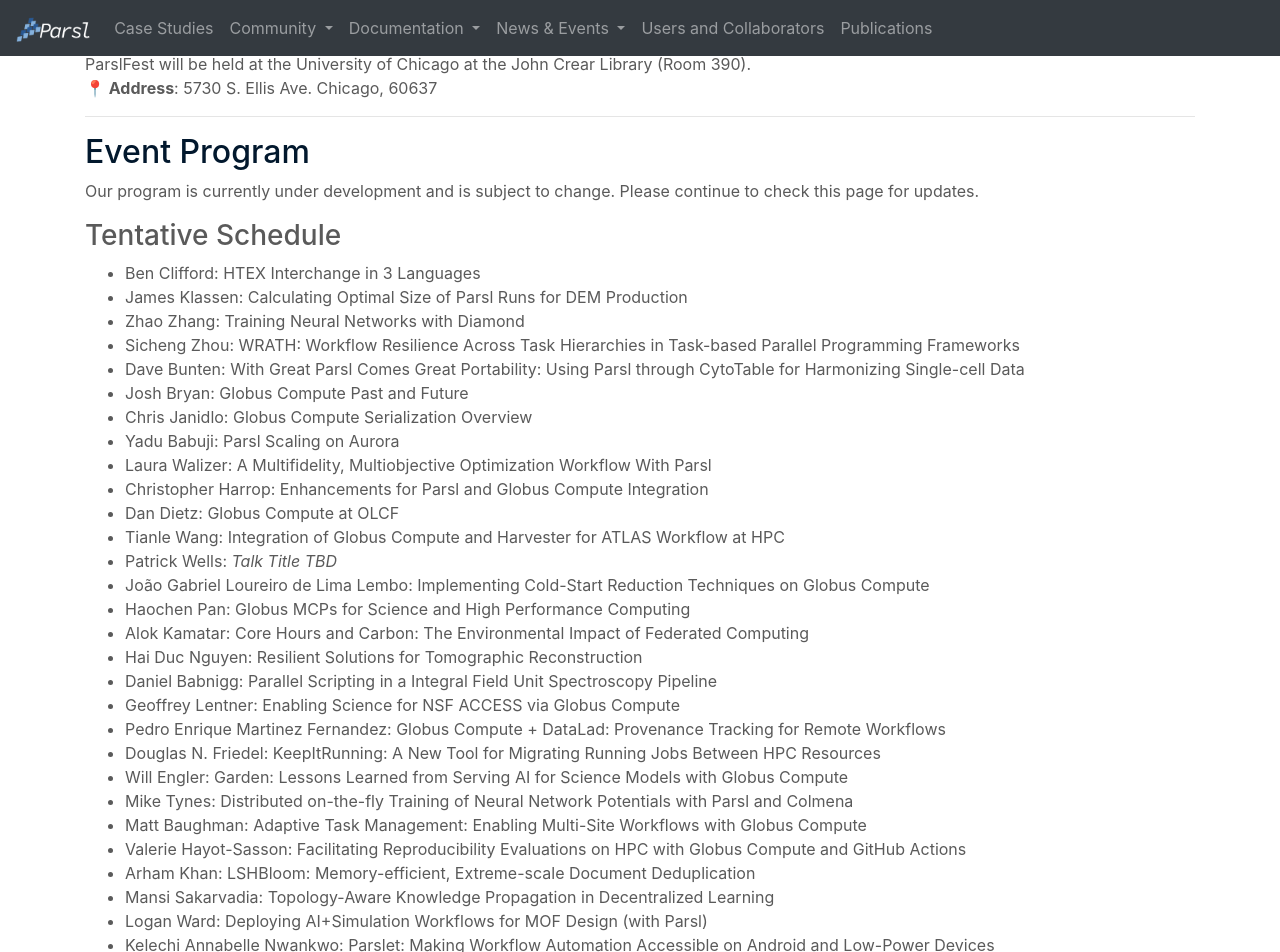
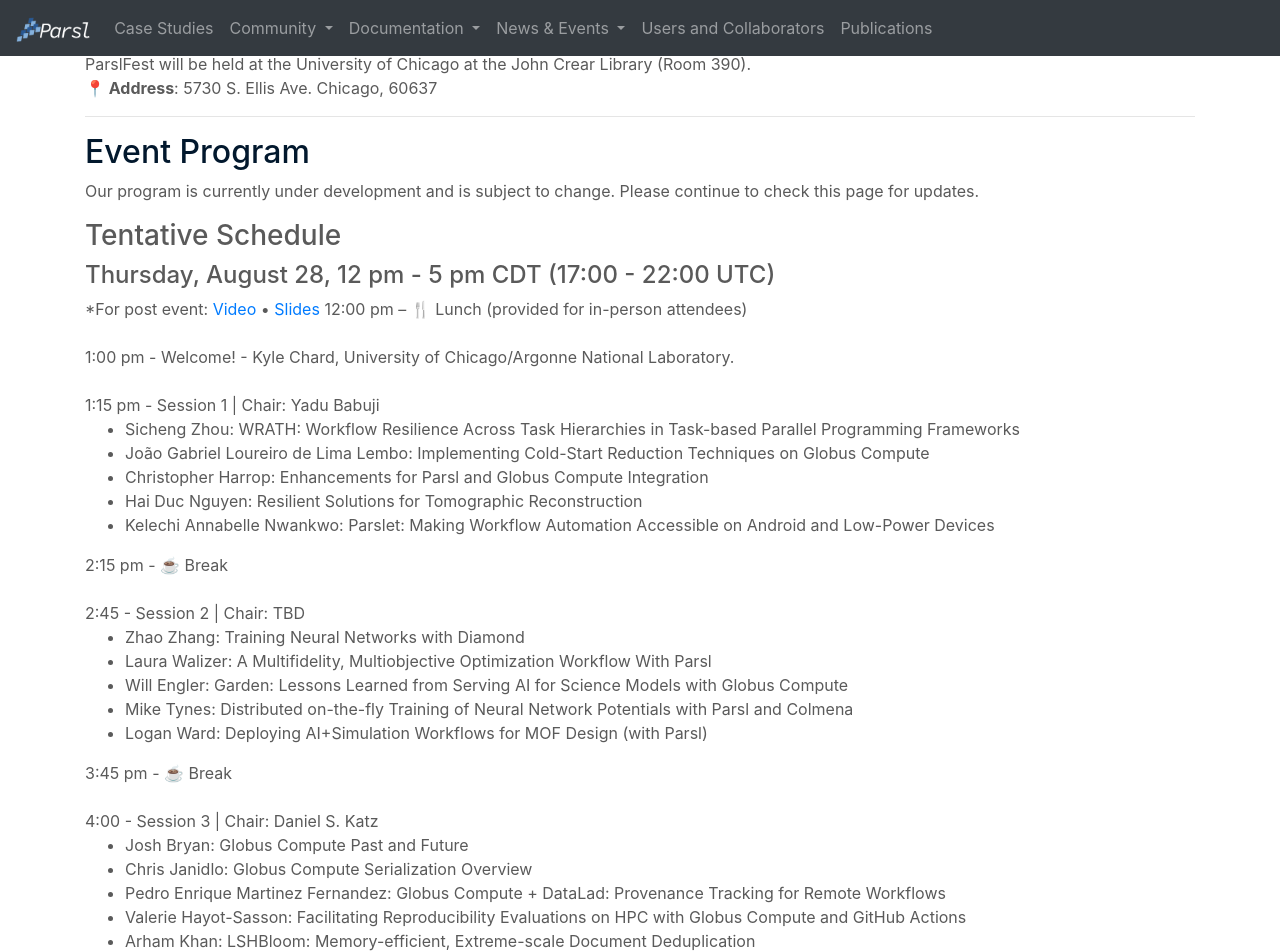
Before and after one commit to Parsl/parsl.github.io, a Jekyll site: the page built from parslfest/parslfest2025.html, in a window 1280 px wide and 1400 px high, scrolled down 970 px. Shown: the top 952 px of the window. Built offline with Jekyll 4.4.1, drawn with Linux system fonts in a browser that asks for light colours; some of the changed lines change nothing that is shown; some of the changed text lies outside the part shown.

Commit message:
Update parslfest2025.html

```diff
--- a/parslfest/parslfest2025.html
+++ b/parslfest/parslfest2025.html
@@ -95,7 +95,7 @@
 	<p>Our program is currently under development and is subject to change. Please continue to check this page for updates.</p>
 
 	<h3>Tentative Schedule</h3>
-	<ul>
+	<!--<ul>
 		<li>Ben Clifford: HTEX Interchange in 3 Languages</li>
 		<li>James Klassen: Calculating Optimal Size of Parsl Runs for DEM Production</li>
 		<li>Zhao Zhang: Training Neural Networks with Diamond</li>
@@ -108,7 +108,7 @@
 		<li>Christopher Harrop: Enhancements for Parsl and Globus Compute Integration</li>
 		<li>Dan Dietz: Globus Compute at OLCF</li>
 		<li>Tianle Wang: Integration of Globus Compute and Harvester for ATLAS Workflow at HPC</li>
-		<li>Patrick Wells: <em>Talk Title TBD</em></li>
+		<li>Patrick Wells: OpenCosmo</li>
 		<li>João Gabriel Loureiro de Lima Lembo: Implementing Cold-Start Reduction Techniques on Globus Compute</li>
 		<li>Haochen Pan: Globus MCPs for Science and High Performance Computing</li>
 		<li>Alok Kamatar: Core Hours and Carbon: The Environmental Impact of Federated Computing</li>
@@ -125,10 +125,10 @@
 		<li>Mansi Sakarvadia: Topology-Aware Knowledge Propagation in Decentralized Learning</li>
 		<li>Logan Ward: Deploying AI+Simulation Workflows for MOF Design (with Parsl)</li>
 		<li>Kelechi Annabelle Nwankwo: Parslet: Making Workflow Automation Accessible on Android and Low-Power Devices</li>
-		<li>Stefan Gary: Using parsl-perf to evaluate performance in a hybrid HPC environment</li>
-	</ul>
+		<li>Stefan Gary: Using parsl-perf to Evaluate Performance in a Hybrid HPC Environment</li>
+	</ul>-->
 
-      <!--<h4>Thursday, August 28, 12 pm - 5 pm CDT (17:00 - 22:00 UTC)</h4>
+     <h4>Thursday, August 28, 12 pm - 5 pm CDT (17:00 - 22:00 UTC)</h4>
 
 	*For post event: <a href="link" target="_blank">Video</a> • <a href="link">Slides</a>
 
@@ -139,7 +139,7 @@
       1:15 pm - Session 1 | Chair: Yadu Babuji
       <ul>
 		<li>Sicheng Zhou: WRATH: Workflow Resilience Across Task Hierarchies in Task-based Parallel Programming Frameworks</li>
-	<!--<li>João Gabriel Loureiro de Lima Lembo: Implementing Cold-Start Reduction Techniques on Globus Compute</li>
+		<li>João Gabriel Loureiro de Lima Lembo: Implementing Cold-Start Reduction Techniques on Globus Compute</li>
 		<li>Christopher Harrop: Enhancements for Parsl and Globus Compute Integration</li>
 		<li>Hai Duc Nguyen: Resilient Solutions for Tomographic Reconstruction</li>
 		<li>Kelechi Annabelle Nwankwo: Parslet: Making Workflow Automation Accessible on Android and Low-Power Devices</li>
@@ -160,56 +160,56 @@
 
       4:00 - Session 3 | Chair: Daniel S. Katz
       <ul>
-	<li>Douglas N. Friedel: Tracking File Provenance with Parsl | <a href="https://youtu.be/hHIqONZbvNU" target="_blank">Video</a> • <a href="2024/doug-friedel_file-provenance.pdf" target="_blank">Slides</a></li>
-	<li>Kevin Hunter Kesling: Globus Compute Update | <a href="https://youtu.be/E8Q-qFrQgNs" target="_blank">Video</a></li>
-	<li>Yadu Babuji: Replacing Channels with Globus Compute Executors in Parsl | <a href="https://youtu.be/6TFTzIdWwUg" target="_blank">Video</a> • <a href="2024/Babuji-Yadu_PF24-Channels-and-GCE.pdf" target="_blank">Slides</a></li>
-	<li>Akila Ravihansa Perera: Enabling Economical and Scalable Genomic Workflows | <a href="https://youtu.be/qiEkhTQeLhU" target="_blank">Video</a> • <a href="2024/perera-akila_scalable-workflows.pdf" target="_blank">Slides</a></li>
-	<li>Gus Ellerm: Extending Globus Compute with RO-Crate Provenance Models | <a href="https://youtu.be/jOseEK3tzv8" target="_blank">Video</a> • <a href="2024/ellerm-gus_pf24-presentation.pdf" target="_blank">Slides</a></li>
+		<li>Josh Bryan: Globus Compute Past and Future</li>
+		<li>Chris Janidlo: Globus Compute Serialization Overview</li>
+		<li>Pedro Enrique Martinez Fernandez: Globus Compute + DataLad: Provenance Tracking for Remote Workflows</li>
+		<li>Valerie Hayot-Sasson: Facilitating Reproducibility Evaluations on HPC with Globus Compute and GitHub Actions</li>
+		<li>Arham Khan: LSHBloom: Memory-efficient, Extreme-scale Document Deduplication</li>
       </ul>
 
       5:00 pm - Closing <br /><br />
 
-      6:00 pm - 🍴 Dinner and Darts <a href='https://flightclubdartsusa.com/chicago/wacker'>FlightClub</a><br /><br />
+      <h4>Friday, August 29, 8:30 am - 4 pm CDT (13:30 - 21:00 UTC)</h4>
 
-      <h4>Friday, September 27, 8:30 am - 4 pm CDT (13:30 - 21:00 UTC)</h4>
+      8:30 am - 🥐 Breakfast (provided for in-person attendees) <br /><br />
 
-      9:00 am - 🥐 Breakfast (provided) <br /><br />
-
-      9:25 am - Session 4 | Chair: Kyle Chard
+      9:00 am - Session 4 | Chair: TBD
       <ul>
-	<li>Josh A. Bryan: Future of Globus Compute | <a href="https://youtu.be/ZKXrrXS_nBU" target="_blank">Video</a> • <a href="2024/bryan-josh_pf24-presentation.pdf" target="_blank">Slides</a></li>
-	<li>Reid Mello: Multi-user Globus Compute Endpoints  | <a href="https://youtu.be/Bt0k4rnBmBY" target="_blank">Video</a> • <a href="2024/mello-reid_pf24-presentation.pdf" target="_blank">Slides</a></li>
-	<li>Andre Bauer: The Globus Compute Dataset: An Open Function-as-a-Service Dataset From the Edge to the Cloud | <a href="https://youtu.be/bN3y0bjsOVs" target="_blank">Video</a> • <a href="2024/bauer-andre_pf24-presentation.pdf" target="_blank">Slides</a></li>
-	<li>Dante D. Sanchez-Gallegos: Creating Wide-Area Distribution Systems with DynoStore and Globus Compute | <a href="https://youtu.be/ULvUVZp5dJQ" target="_blank">Video</a></li>
-	<li>Valerie Hayot-Sasson: Developing Distributed High-performance Computing Capabilities of an Open Science Platform for Robust Epidemic Analysis | <a href="https://youtu.be/9R7zeVVhXp8" target="_blank">Video</a></li>
+		<li>James Klassen: Calculating Optimal Size of Parsl Runs for DEM Production</li>
+		<li>Patrick Wells: OpenCosmo</li>
+		<li>Alok Kamatar: Core Hours and Carbon: The Environmental Impact of Federated Computing</li>
+		<li>Daniel Babnigg: Parallel Scripting in a Integral Field Unit Spectroscopy Pipeline</li>
+		<li>Mansi Sakarvadia: Topology-Aware Knowledge Propagation in Decentralized Learning</li>
       </ul>
 
-      10:25 am - ☕️ Break  <br /><br />
+      10:00 am - ☕️ Break  <br /><br />
 
-      10:40 am - Session 5 | Chair: Yadu Babuji
+      10:15 am - Session 5 | Chair: Kyle Chard
       <ul>
-	<li>Matthew Chung: Seesaw: Elastic Scaling for Task-Based Distributed Programs | <a href="https://youtu.be/wJaVRQqo78w" target="_blank">Video</a> • <a href="2024/Chung-Matthew_Seesaw.pdf" target="_blank">Slides</a></li>
-	<li>Mansi Sakarvadia: Scaling ML Interpretability Experiments Using Parsl | <a href="https://youtu.be/BNlYBI8-Nuo" target="_blank">Video</a> • <a href="2024/sakarvadia_mansi_interpretable_ML_workflows.pdf" target="_blank">Slides</a></li>
-	<li>Takuya Kurihana: Scalable Earth Observation ML Workflow in Climate Applications | <a href="https://youtu.be/dEfphFP0QLk" target="_blank">Video</a> • <a href="2024/kurihana-takuya_pf24-presentation.pdf" target="_blank">Slides</a></li>
-	<li>Lola Obielodan: Synergies Among Parsl, MLOPs, and Custom Cloud Clusters | <a href="https://youtu.be/ngKwvx3jhj8" target="_blank">Video</a></li>
-	<li>Zilinghan Li and Ravi K. Madduri: Using Globus Compute to Streamline Federated Learning Applications | <a href="https://youtu.be/Qz1AhgReQfg" target="_blank">Video</a> • <a href="2024/li-zilinghan_pf24-presentation.pdf" target="_blank">Slides</a></li>
+		<li>Tianle Wang: Integration of Globus Compute and Harvester for ATLAS Workflow at HPC</li>
+		<li>Haochen Pan: Globus MCPs for Science and High Performance Computing</li>
+		<li>Douglas N. Friedel: KeepItRunning: A New Tool for Migrating Running Jobs Between HPC Resources</li>
+		<li>Greg Pauloski: Academy</li>
+		<li>Matt Baughman: Adaptive Task Management: Enabling Multi-Site Workflows with Globus Compute</li>
+		<li>Stefan Gary: Using parsl-perf to Evaluate Performance in a Hybrid HPC Environment</li>
       </ul>
 
-      11:30 a.m. - ☕️ Break  <br /><br />
+      11:15 a.m. - ☕️ Break  <br /><br />
 
-      11:45 a.m. - Session 6 | Chair: Ben Clifford
+      11:30 a.m. - Session 6 | Chair: Chris Janidlo
       <ul>
-	<li>Christine Simpson: Parsl at ALCF: Use Cases and Challenges for IRI, Aurora, and Beyond | <a href="https://youtu.be/n0v7rPoMts8" target="_blank">Video</a></li>
-	<li>Yadu Babuji: MPI+FaaS: Extending Parsl and Globus Compute to Represent and Execute MPI Tasks | <a href="https://youtu.be/b5AvduXT0Bk" target="_blank">Video</a> • <a href="2024/Babuji-Yadu_pf2024-MPIFunctions.pdf" target="_blank">Slides</a></li>
-	<li>Matthew Baughman: Task Orchestration in Heterogeneous Computing Environments using Globus Compute | <a href="https://youtu.be/k_QrFj4zItc" target="_blank">Video</a></li>
-	<li>Inna Brodkin: Extreme-Scale Monitoring of Parsl Workflows with Chronolog | <a href="https://youtu.be/4LOMbSv_DnI" target="_blank">Video</a> • <a href="2024/Brodkin-Inna_pf24-presentation.pdf" target="_blank">Slides</a></li>
-	<li>Rajat Bhattarai: Dynamic Resource Management for Elastic Scientific Workflows using PMIx/PRRTE | <a href="https://youtu.be/m17KXMXJ4sI" target="_blank">Video</a> • <a href="2024/bhattarai-rajat_pf24-presentation.pdf" target="_blank">Slides</a></li>
-	<li>Greg Pauloski: TaPS: A Performance Evaluation Suite for Task-based Execution Frameworks | <a href="https://youtu.be/77jdS6dOfYs" target="_blank">Video</a> • <a href="2024/pauloski-greg_taps.pdf" target="_blank">Slides</a></li>
+		<li>Ben Clifford: HTEX Interchange in 3 Languages</li>
+		<li>Dave Bunten: With Great Parsl Comes Great Portability: Using Parsl through CytoTable for Harmonizing Single-cell Data</li>
+		<li>Yadu Babuji: Parsl Scaling on Aurora</li>
+		<li>Dan Dietz: Globus Compute at OLCF</li>
+		<li>Geoffrey Lentner: Enabling Science for NSF ACCESS via Globus Compute</li>
       </ul>
 
-      12:45 p.m. - 🍴 Lunch (provided)<br /><br />
+      12:30 p.m. - 🍴 Lunch (provided)<br /><br />
 
-	<p>Our Friday afternoon level up session 🍄 is aimed at power users who want to become even more powerful. There will be six 25-minute talks on Parsl internals. Come for the first hour if you just want a taster, or stay for the whole session to really dig in.</p>
+	  1:30 p.m. – Hackathon/Office Hours
+
+	<!--<p>Our Friday afternoon level up session 🍄 is aimed at power users who want to become even more powerful. There will be six 25-minute talks on Parsl internals. Come for the first hour if you just want a taster, or stay for the whole session to really dig in.</p>
 
         <p><a href="2024/parslguts.pdf">Draft notes</a></p>
 
```
Lines whose indentation alone changed are shown as unchanged.
